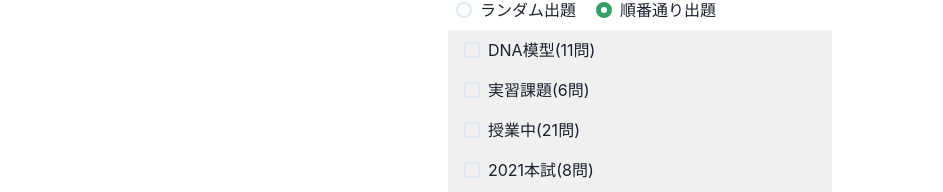
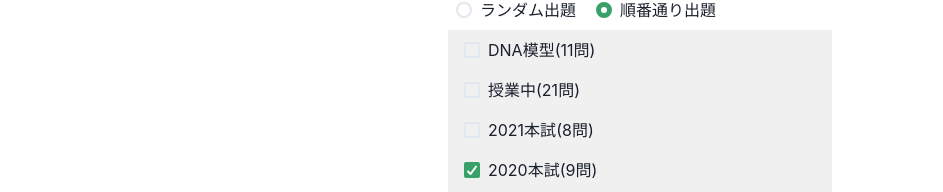
Before and after one commit to Hi09092002/Nahinata, a React (Create React App) app: page / in a window 1280 px wide. Shown: the part 607-799 px from the top of the page, without its empty margins (0-943 px from the left). Built offline with nearby package versions, Linux system fonts and the light colour scheme.

Commit message:
added questions

```diff
--- a/src/useQuestionList.js
+++ b/src/useQuestionList.js
@@ -148,90 +148,90 @@ export const useQuestionList = () => {
         },
       ],
     },
-    {
-      groupTag: '実習課題',
-      groupContents: [
-        {
-          detailInfo: '核酸1',
-          questionImg: [],
-          questionSentence:
-            '真核生物にはどのようなRNA種があるか、それぞれのRNA種の(1)total RNAに占める割合、(2)生合成過程と細胞内局在、(3)構造上の特徴、(4)機能について述べよ。',
-          choices: [],
-          answerImg: [tRNA, snRNA, splicing],
-          answer:
-            '【リボソームrRNA】約80%。核小体でひとつながりの前駆体として転写・切断（真核生物では4種類）され、その後200か所以上の場所で修飾を受ける。リボソームとして粗面小胞体や細胞質に局在する。多数のrRNAとタンパク質が結合してリボソームという顆粒として存在するのが特徴で、翻訳時にアミノ酸がひとつずつ結合していく際のペプチド結合の形成を触媒する作用をもつ。　【転移tRNA】約15%。一本の前駆体RNAが転写された後、切断され、100種類以上の修飾を受けて完成する。グローバルリーフモデルという二次構造がさらに折りたたまれてL型の構造をとるのが特徴的。翻訳時にリボソームまでアンチコドンに対応するアミノ酸を運ぶ。　【メッセンジャーmRNA】約5%。RNAポリメラーゼⅡによって核内で生成され、5’末端にキャップ、3’末端にポリアデニル化(polyA鎖)の修飾を受け、核外のリボソームに付着しタンパク合成に関与した後、速やかに分解される。一本鎖構造が特徴的。RNAポリメラーゼによってDNAから転写されたタンパク質の配列情報をコードしている。　（核内低分子snRNA）微量。RNAポリメラーゼⅡまたはRNAポリメラーゼⅢによって転写され、核内で活動する。低分子RNAで、タンパク質のセットと常に結合して複合体を形成している。核内のmRNA前駆体のプロセシングや転写因子の調節、RNAポリメラーゼⅡの調節を行っており、プラダー・ウィリー症候群の異常領域と関連している。',
-          commentary: '',
-        },
-        {
-          detailInfo: '核酸2',
-          questionImg: [],
-          questionSentence:
-            '一般に遺伝子情報発現の調節機構としてどのような可能性が考えられるか。また、今回の実習で検討した遺伝子についてはどのような調節を受けていると考えられるか？ハウスキーピング遺伝子と組織（細胞）特異的発現をする遺伝子について考えてみよう。',
-          choices: [],
-          answerImg: [flankingRegion],
-          answer:
-            '一般的な調節機構としてDNAのメチル化・ヒストンのリン酸化/メチル化/アセチル化などの遺伝子修飾と、リプレッサー・アクチベーター・エンハンサーサイレンサーなどによる転写調節、キャッピングの調節・スプライシング・ポリAテールの付加・配列特異的な核外輸送などによる転写後調節が挙げられる。今回の膵臓では消化酵素などを刺激に応答して生成する必要があるため、セカンドメッセンジャーによって柔軟に抑制・促進が切り替わる方式の転写調節が活発である可能性がたかい（後日詳しく調べます）',
-          commentary:
-            '遺伝子修飾は転写調節に比べて恒久的な遺伝子発現調節機構で、今回の場合はセカンドメッセンジャーで転写調節を行うために必要な受容体・タンパク質・酵素をコードする部分にDNA修飾がされていると考えられる。',
-        },
-        {
-          detailInfo: '核酸3-1',
-          questionImg: [],
-          questionSentence:
-            '(1)insulin 遺伝子について、遺伝子重複の過程とその意義を考察せよ。',
-          choices: [],
-          answerImg: [],
-          answer:
-            '【過程】遺伝子重複により、偽遺伝子として複数存在する。【意義】インスリンは生命に重要なホルモンである',
-          commentary:
-            'インスリンは遺伝子領域が2か所存在するが、実験でPCR増幅する部分には片方（type1）しかイントロン領域が存在しないので、シーケンス→電気泳動の結果によって区別できる',
-        },
-        {
-          detailInfo: '核酸3-2',
-          questionImg: [],
-          questionSentence:
-            '(2)ribosomal protein S15遺伝子について、遺伝子重複の過程とその意義を考察せよ。',
-          choices: [],
-          answerImg: [DNArepair],
-          answer:
-            '【過程】卵子細胞でmRNAからまれに逆転写され、Processed 偽遺伝子として定着する（生殖細胞として遺伝する）【意義】リボソームRNA遺伝子は通常の生育に多量の産物が必要なハウスキーピング遺伝子の一つである。',
-          commentary:
-            'リボソームプロテインS15は、家族性パーキンソン病原因遺伝子産物LRRK2によってリン酸化を受ける。',
-        },
-        {
-          detailInfo: '核酸3-3',
-          questionImg: [],
-          questionSentence:
-            '(3)遺伝子重複の過程とその意義について、一般的にどう考えるか、考察せよ。',
-          choices: [],
-          answerImg: [geneDuplication],
-          answer:
-            '遺伝子重複は遺伝的組み換えの異常・レトロトランスポゾンの転移・染色体全体の重複などによって遺伝子を含むDNA領域が重複する現象のことである。重複した遺伝子の一方は選択圧から開放されるため、変異が速やかに蓄積され、進化の重要な役割を担っていると考えられている。',
-          commentary: '例：ヘモグロビン・ミオグロビンなど。',
-        },
-        {
-          detailInfo: '酵素1',
-          questionImg: [],
-          questionSentence:
-            '一般に酵素活性はどのようにして測定するのか？また、比活性とはどの様な概念か？',
-          choices: [],
-          answerImg: [],
-          answer:
-            '【酵素活性】経時的吸光度変化？（分光光度計で吸光度の経時変化をとらえた酵素活性測定法）【比活性】酵素試料タンパク質1mgあたりに含まれる酵素量[Unit/mg]。',
-          commentary:
-            '基質と生成物が何らかの方法で区別できれば酵素活性の測定が可能となる。ある条件において1分間に1μmolの基質を生成物に変えるために必要な酵素量が1Unitである。生体材料から酵素を精製するときは、比活性の増加を目安にして、「何倍に精製された」と称することが多い。',
-        },
-        // {
-        //   detailInfo: '',
-        //   questionImg: [],
-        //   questionSentence: '',
-        //   choices: [],
-        //   answerImg: [],
-        //   answer: '',
-        //   commentary: '',
-        // },
-      ],
-    },
+    // {
+    //   groupTag: '実習課題',
+    //   groupContents: [
+    //     {
+    //       detailInfo: '核酸1',
+    //       questionImg: [],
+    //       questionSentence:
+    //         '真核生物にはどのようなRNA種があるか、それぞれのRNA種の(1)total RNAに占める割合、(2)生合成過程と細胞内局在、(3)構造上の特徴、(4)機能について述べよ。',
+    //       choices: [],
+    //       answerImg: [tRNA, snRNA, splicing],
+    //       answer:
+    //         '【リボソームrRNA】約80%。核小体でひとつながりの前駆体として転写・切断（真核生物では4種類）され、その後200か所以上の場所で修飾を受ける。リボソームとして粗面小胞体や細胞質に局在する。多数のrRNAとタンパク質が結合してリボソームという顆粒として存在するのが特徴で、翻訳時にアミノ酸がひとつずつ結合していく際のペプチド結合の形成を触媒する作用をもつ。　【転移tRNA】約15%。一本の前駆体RNAが転写された後、切断され、100種類以上の修飾を受けて完成する。グローバルリーフモデルという二次構造がさらに折りたたまれてL型の構造をとるのが特徴的。翻訳時にリボソームまでアンチコドンに対応するアミノ酸を運ぶ。　【メッセンジャーmRNA】約5%。RNAポリメラーゼⅡによって核内で生成され、5’末端にキャップ、3’末端にポリアデニル化(polyA鎖)の修飾を受け、核外のリボソームに付着しタンパク合成に関与した後、速やかに分解される。一本鎖構造が特徴的。RNAポリメラーゼによってDNAから転写されたタンパク質の配列情報をコードしている。　（核内低分子snRNA）微量。RNAポリメラーゼⅡまたはRNAポリメラーゼⅢによって転写され、核内で活動する。低分子RNAで、タンパク質のセットと常に結合して複合体を形成している。核内のmRNA前駆体のプロセシングや転写因子の調節、RNAポリメラーゼⅡの調節を行っており、プラダー・ウィリー症候群の異常領域と関連している。',
+    //       commentary: '',
+    //     },
+    //     {
+    //       detailInfo: '核酸2',
+    //       questionImg: [],
+    //       questionSentence:
+    //         '一般に遺伝子情報発現の調節機構としてどのような可能性が考えられるか。また、今回の実習で検討した遺伝子についてはどのような調節を受けていると考えられるか？ハウスキーピング遺伝子と組織（細胞）特異的発現をする遺伝子について考えてみよう。',
+    //       choices: [],
+    //       answerImg: [flankingRegion],
+    //       answer:
+    //         '一般的な調節機構としてDNAのメチル化・ヒストンのリン酸化/メチル化/アセチル化などの遺伝子修飾と、リプレッサー・アクチベーター・エンハンサーサイレンサーなどによる転写調節、キャッピングの調節・スプライシング・ポリAテールの付加・配列特異的な核外輸送などによる転写後調節が挙げられる。今回の膵臓では消化酵素などを刺激に応答して生成する必要があるため、セカンドメッセンジャーによって柔軟に抑制・促進が切り替わる方式の転写調節が活発である可能性がたかい（後日詳しく調べます）',
+    //       commentary:
+    //         '遺伝子修飾は転写調節に比べて恒久的な遺伝子発現調節機構で、今回の場合はセカンドメッセンジャーで転写調節を行うために必要な受容体・タンパク質・酵素をコードする部分にDNA修飾がされていると考えられる。',
+    //     },
+    //     {
+    //       detailInfo: '核酸3-1',
+    //       questionImg: [],
+    //       questionSentence:
+    //         '(1)insulin 遺伝子について、遺伝子重複の過程とその意義を考察せよ。',
+    //       choices: [],
+    //       answerImg: [],
+    //       answer:
+    //         '【過程】遺伝子重複により、偽遺伝子として複数存在する。【意義】インスリンは生命に重要なホルモンである',
+    //       commentary:
+    //         'インスリンは遺伝子領域が2か所存在するが、実験でPCR増幅する部分には片方（type1）しかイントロン領域が存在しないので、シーケンス→電気泳動の結果によって区別できる',
+    //     },
+    //     {
+    //       detailInfo: '核酸3-2',
+    //       questionImg: [],
+    //       questionSentence:
+    //         '(2)ribosomal protein S15遺伝子について、遺伝子重複の過程とその意義を考察せよ。',
+    //       choices: [],
+    //       answerImg: [DNArepair],
+    //       answer:
+    //         '【過程】卵子細胞でmRNAからまれに逆転写され、Processed 偽遺伝子として定着する（生殖細胞として遺伝する）【意義】リボソームRNA遺伝子は通常の生育に多量の産物が必要なハウスキーピング遺伝子の一つである。',
+    //       commentary:
+    //         'リボソームプロテインS15は、家族性パーキンソン病原因遺伝子産物LRRK2によってリン酸化を受ける。',
+    //     },
+    //     {
+    //       detailInfo: '核酸3-3',
+    //       questionImg: [],
+    //       questionSentence:
+    //         '(3)遺伝子重複の過程とその意義について、一般的にどう考えるか、考察せよ。',
+    //       choices: [],
+    //       answerImg: [geneDuplication],
+    //       answer:
+    //         '遺伝子重複は遺伝的組み換えの異常・レトロトランスポゾンの転移・染色体全体の重複などによって遺伝子を含むDNA領域が重複する現象のことである。重複した遺伝子の一方は選択圧から開放されるため、変異が速やかに蓄積され、進化の重要な役割を担っていると考えられている。',
+    //       commentary: '例：ヘモグロビン・ミオグロビンなど。',
+    //     },
+    //     {
+    //       detailInfo: '酵素1',
+    //       questionImg: [],
+    //       questionSentence:
+    //         '一般に酵素活性はどのようにして測定するのか？また、比活性とはどの様な概念か？',
+    //       choices: [],
+    //       answerImg: [],
+    //       answer:
+    //         '【酵素活性】経時的吸光度変化？（分光光度計で吸光度の経時変化をとらえた酵素活性測定法）【比活性】酵素試料タンパク質1mgあたりに含まれる酵素量[Unit/mg]。',
+    //       commentary:
+    //         '基質と生成物が何らかの方法で区別できれば酵素活性の測定が可能となる。ある条件において1分間に1μmolの基質を生成物に変えるために必要な酵素量が1Unitである。生体材料から酵素を精製するときは、比活性の増加を目安にして、「何倍に精製された」と称することが多い。',
+    //     },
+    //     // {
+    //     //   detailInfo: '',
+    //     //   questionImg: [],
+    //     //   questionSentence: '',
+    //     //   choices: [],
+    //     //   answerImg: [],
+    //     //   answer: '',
+    //     //   commentary: '',
+    //     // },
+    //   ],
+    // },
     {
       groupTag: '授業中',
       groupContents: [
```
Also changed, not shown: 7 other files (tests, documents, lock files or other folders).
